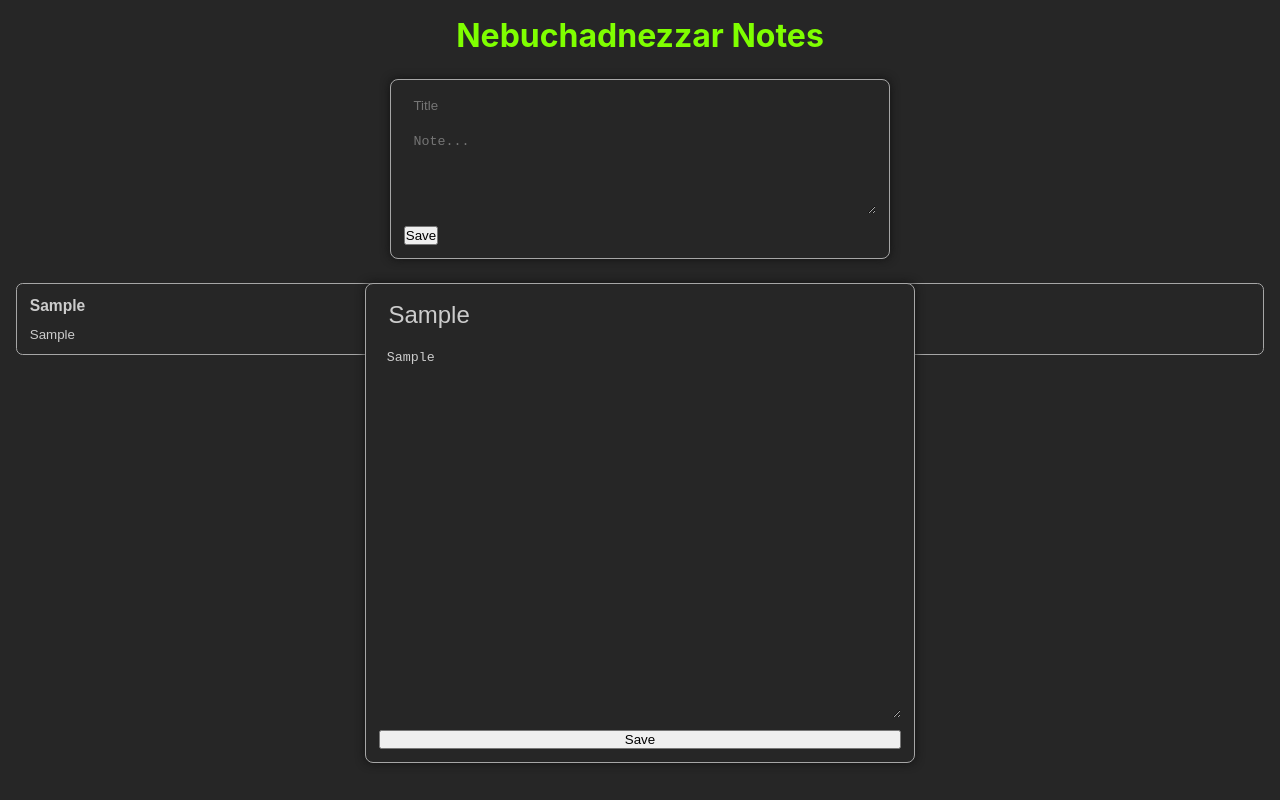
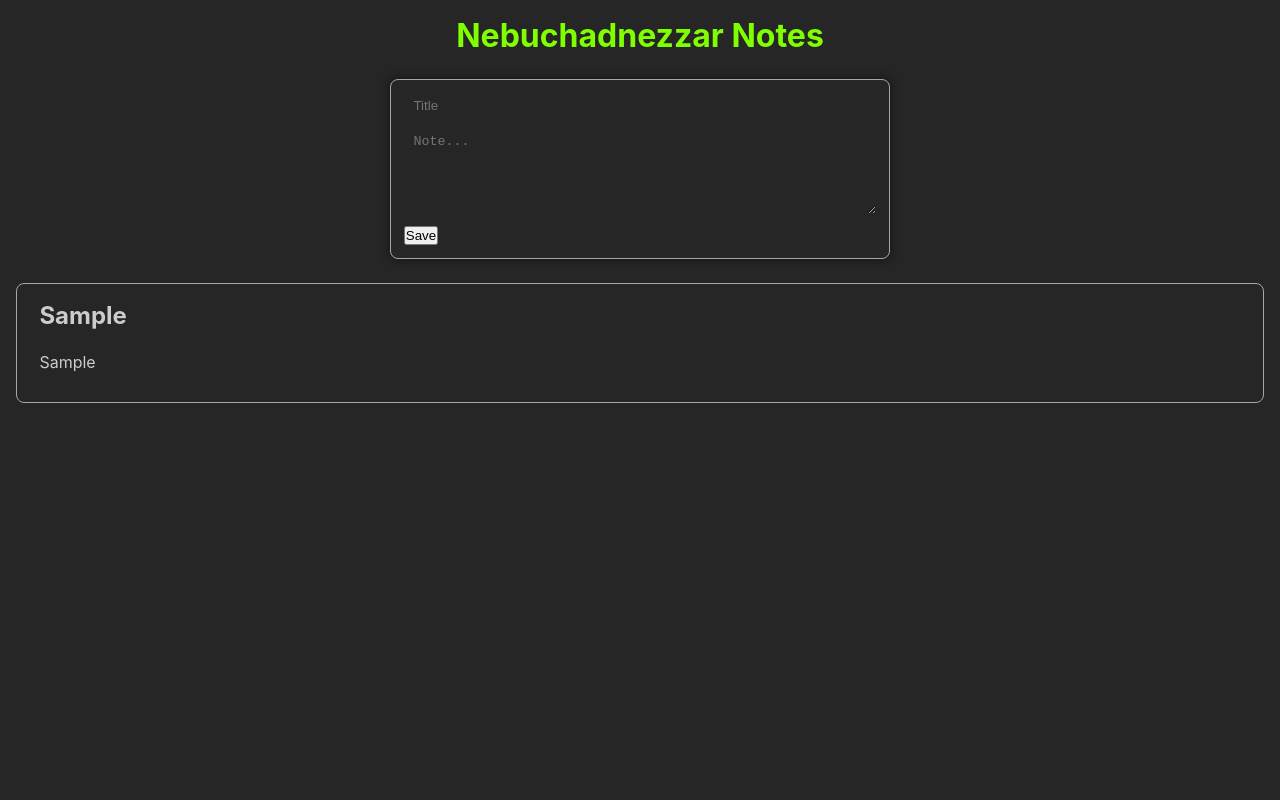
Before and after one commit to dan-ville/note-another-one, a Next.js app: page / in a window 1280 px wide. Both pictures are taken after typing "Sample", "Sample" into the empty fields and a click on the button "Save". Built offline with nearby package versions, Linux system fonts and the light colour scheme.

Commit message:
refactor notes

```diff
--- a/app/components/Note/Note.module.scss
+++ b/app/components/Note/Note.module.scss
@@ -1,7 +1,13 @@
 .dialog {
+  position: absolute;
+  left: 0;
+  right: 0;
+  top: 0;
+  bottom: 0;
   margin: auto;
-  min-width: 550px;
-  height: 60%;
+
+  max-width: 550px;
+  height: 50%;
   background-color: hsl(0, 0%, 15%);
   outline: none;
   border: 1px solid hsl(0, 0%, 65%);
--- a/app/components/Note/Note.tsx
+++ b/app/components/Note/Note.tsx
@@ -1,81 +1,76 @@
 "use client"
-import React, { useRef, useState } from "react"
+import React, { useEffect, useRef, useState } from "react"
 import { Note as NoteInterface } from "../../types"
 import styles from "./Note.module.scss"
 
 interface Props {
   note: NoteInterface
-  updateNote: (id: string) => (note: Partial<NoteInterface>) => void
+  updateNote: (updatedNote: NoteInterface) => void
 }
 
-interface ModalProps {
-  modalRef: React.RefObject<HTMLDialogElement>
-  formValues: {
-    title?: string
-    content?: string
-  }
-  closeModal: (note: NoteInterface) => void
-}
-const NoteModal = ({
-  formValues,
-  modalRef,
-  closeModal,
-}: ModalProps) => {
-  const [form, setForm] = useState(formValues)
-  const onInputChange = (
+const NoteModal: React.FC<Props> = ({ note, updateNote }) => {
+  const [updatedNote, setUpdatedNote] = useState<NoteInterface>(note)
+
+  useEffect(() => {
+    setUpdatedNote(note)
+  }, [note])
+
+  const handleInputChange = (
     event: React.ChangeEvent<HTMLInputElement | HTMLTextAreaElement>
   ) => {
-    setForm({ ...form, [event.target.name]: event.target.value })
+    setUpdatedNote({
+      ...updatedNote,
+      [event.target.name]: event.target.value,
+    })
+  }
+
+  const handleSubmit = () => {
+    updateNote(updatedNote)
   }
 
   return (
-    <dialog ref={modalRef} className={styles["dialog"]}>
+    <div className={styles["dialog"]}>
       <input
         type="text"
-        placeholder={form.title}
         name="title"
-        value={form.title}
-        onChange={onInputChange}
         className={styles["title-input"]}
+        value={updatedNote.title}
+        onChange={handleInputChange}
       />
       <textarea
-        rows={5}
         name="content"
-        value={form.content}
-        onChange={onInputChange}
-        className={styles["content-input"]}
+        className={styles['content-input']}
+        value={updatedNote.content}
+        onChange={handleInputChange}
       />
-      <button onClick={() => closeModal(form)}>Save</button>
-    </dialog>
+      <button onClick={handleSubmit}>Save</button>
+    </div>
   )
 }
 
-const Note = ({ note: { title, content, id }, updateNote }: Props) => {
-  const modalRef = useRef<HTMLDialogElement>(null)
+const Note: React.FC<Props> = ({ note, updateNote }) => {
+  const [showModal, setShowModal] = useState(false)
 
-  function openModal() {
-    modalRef?.current?.showModal()
-  }
-
-  function closeModal(note: NoteInterface) {
-    updateNote(id!.toString())(note)
-    modalRef?.current?.close()
+  const handleClick = () => {
+    setShowModal(!showModal)
   }
 
   return (
-    <>
-      <button onClick={() => openModal()} className={styles["note-container"]}>
-        <div>
-          <h3>{title}</h3>
-          <p>{content}</p>
-        </div>
-      </button>
-      <NoteModal
-        formValues={{ title, content }}
-        closeModal={closeModal}
-        modalRef={modalRef}
-      />
-    </>
+    <div className={styles["note-container"]}>
+      <div onClick={handleClick}>
+        <h3 className={styles["title-input"]}>{note.title}</h3>
+        <p className={styles["content-input"]}>{note.content}</p>
+      </div>
+      {showModal && (
+        <NoteModal
+          note={note}
+          updateNote={(updatedNote) => {
+            updateNote(updatedNote)
+            setShowModal(false)
+          }}
+        />
+      )}
+    </div>
   )
 }
 
--- a/app/hooks/useRegisterNotes.ts
+++ b/app/hooks/useRegisterNotes.ts
@@ -1,9 +1,5 @@
 import { useEffect } from "react"
 import { Note } from "../types"
-
-interface Params {
-  notes: Note[]
-}
 
 export function useRegisterNotes(notes: Note[]) {
   useEffect(() => {
--- a/app/page.tsx
+++ b/app/page.tsx
@@ -11,11 +11,15 @@ const formInitialValues = {
 }
 
 export default function Home() {
-  const [notes, setNotes] = useState<NoteInterface[]>(
-    localStorage.getItem("notes")
-      ? JSON.parse(localStorage.getItem("notes")!)
-      : []
-  )
+  const [notes, setNotes] = useState<NoteInterface[]>(() => {
+    if (typeof window !== "undefined") {
+      return localStorage.getItem("notes")
+        ? JSON.parse(localStorage.getItem("notes")!)
+        : []
+    }
+    return []
+  })
+  console.log(notes)
   const [form, setForm] = useState(formInitialValues)
 
   useRegisterNotes(notes)
@@ -26,14 +30,18 @@ export default function Home() {
     setForm({ ...form, [event.target.name]: event.target.value })
   }
 
-  const updateNote = (id: string) => (note: Partial<NoteInterface>) => {
+  const updateNote = (id: string) => (note: NoteInterface) => {
+    console.log('tf bro')
     const target = notes.find((note) => note.id == id)
     const updated = { ...target, ...note }
-    setNotes(() => notes.map((x) => (x.id == id ? updated : x)))
+    setNotes(() => notes.map((x) => (x.id === id ? updated : x)))
   }
 
   const createNote = () => {
-    const newNote = { ...form, id: (Math.random() * 10000).toString() }
+    const newNote = {
+      ...form,
+      id: Math.floor(Math.random() * 10000).toString(),
+    }
     setNotes((prev) => [...prev, newNote])
     setForm(formInitialValues)
   }
@@ -46,8 +54,12 @@ export default function Home() {
         onInputChange={onInputChange}
       />
       <div className="notes-grid">
-        {notes.map((note, key) => (
-          <Note key={key} note={note} updateNote={updateNote} />
+        {notes.map((note) => (
+          <Note
+            key={note.id}
+            note={note}
+            updateNote={(updatedNote) => updateNote(note.id)(updatedNote)}
+          />
         ))}
       </div>
     </main>
--- a/app/style.scss
+++ b/app/style.scss
@@ -9,6 +9,8 @@ body {
   color: hsl(0, 0%, 85%);
   padding: 1rem;
   font-family: "Inter";
+  position: relative;
+  height: 100vh;
 }
 
 h1 {
--- a/app/types.d.ts
+++ b/app/types.d.ts
@@ -1,5 +1,5 @@
 export interface Note {
-    id?: string
+    id: string
     title?: string
     content?: string
 }
```
